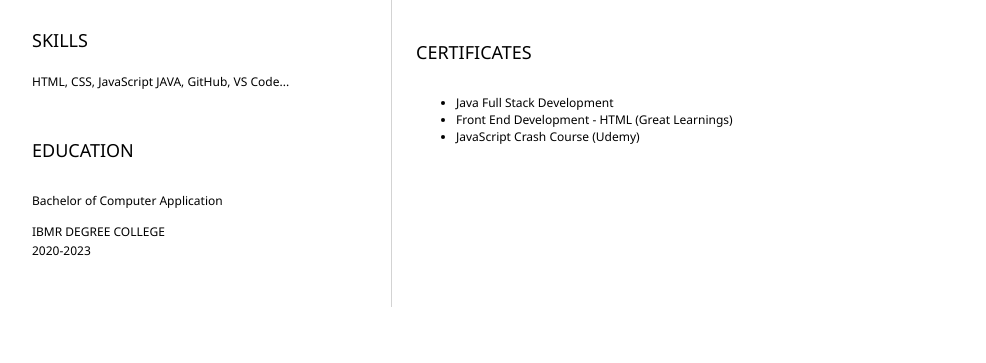
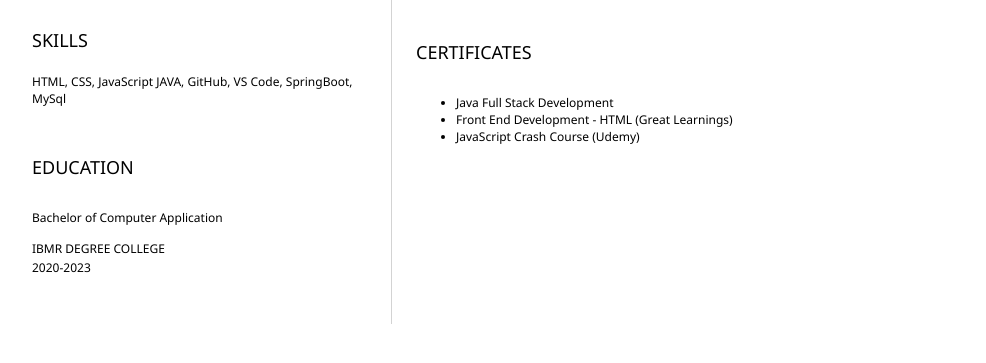
Before and after one commit to Danu2002/resume, a plain HTML site: page index.html in a window 1280 px wide. Shown: the part 329-692 px from the top of the page, without its empty margins (152-1138 px from the left). Drawn offline with Linux system fonts and the light colour scheme.

Commit message:
second commit

```diff
--- a/index.html
+++ b/index.html
@@ -34,7 +34,7 @@
 				<section>
 					<h2>SKILLS</h2>
 					<!-- your skills -->
-                    <p>HTML, CSS, JavaScript JAVA, GitHub, VS Code...</p>
+                    <p>HTML, CSS, JavaScript JAVA, GitHub, VS Code, SpringBoot, MySql</p>
 				</section>
 				<section>
 					<h2>EDUCATION</h2>
```
